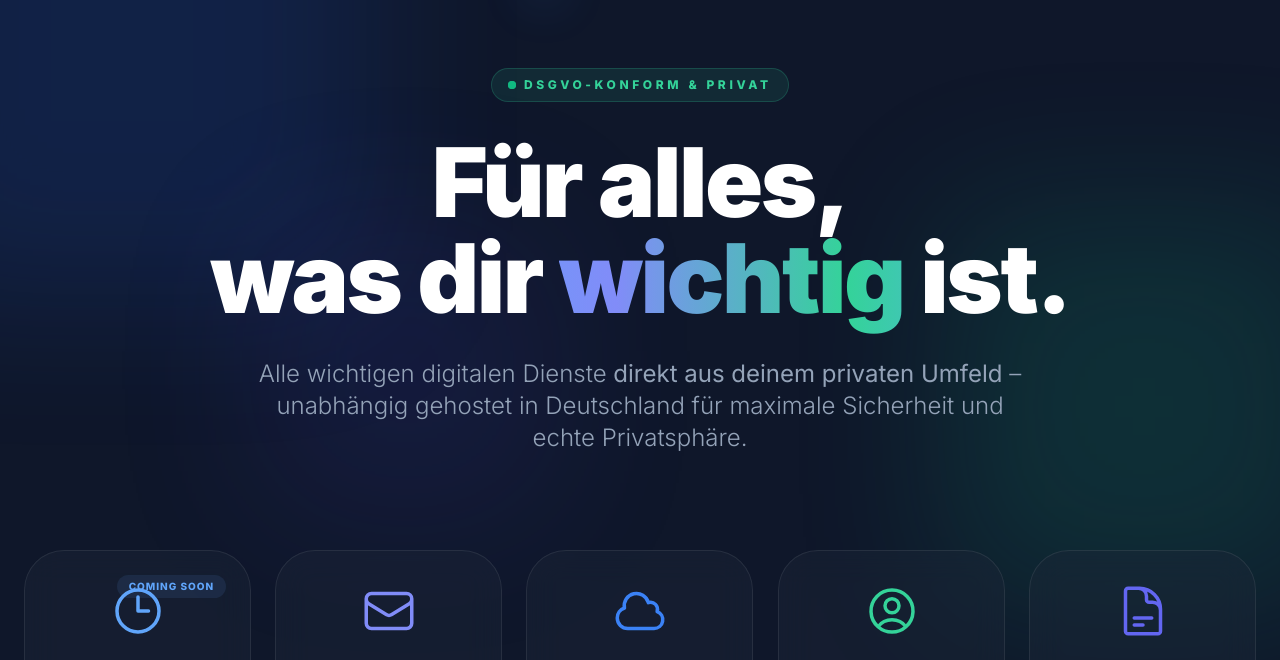
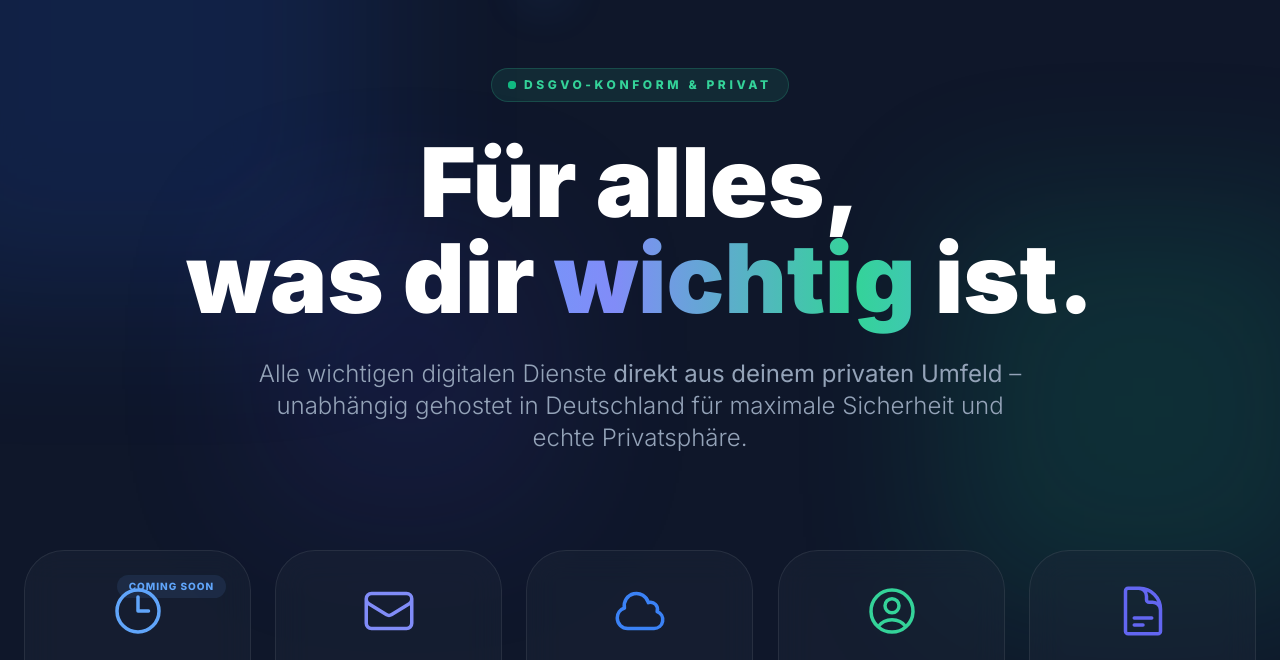
Before and after one commit to bisf-star/benelanding, a plain HTML site: page index.html in a window 1280 px wide. Shown: the part 100-760 px from the top of the page. Drawn offline with nearby package versions, Linux system fonts and the light colour scheme.

Commit message:
Update index.html

```diff
--- a/index.html
+++ b/index.html
@@ -110,6 +110,10 @@
             background-clip: text;
             color: transparent;
             animation: textShimmer 4s linear infinite;
+            /* Geändert zu inline, um Wortabstände besser zu handhaben */
+            display: inline;
+            box-decoration-break: clone;
+            -webkit-box-decoration-break: clone;
         }
 
         .bg-blob {
@@ -152,7 +156,8 @@
                 DSGVO-konform & Privat
             </div>
 
-            <h1 class="text-5xl md:text-7xl lg:text-8xl font-black mb-8 tracking-tight leading-[1.1] text-white fade-in-up" style="animation-delay: 0.3s;">
+            <!-- Fix: tracking-normal und leading-snug für ausreichend Platz -->
+            <h1 class="text-5xl md:text-7xl lg:text-8xl font-black mb-8 tracking-normal leading-tight md:leading-snug text-white fade-in-up" style="animation-delay: 0.3s;">
                 Für alles,<br>
                 was dir <span class="accent-gradient">wichtig</span> ist.
             </h1>
@@ -292,7 +297,6 @@
                     setTimeout(() => {
                         entry.target.classList.add('expanded');
                     }, 200);
-                    // Wir lassen den Observer aktiv, falls man die Expansion manuell steuern will
                 }
             });
         }, observerOptions);
```
